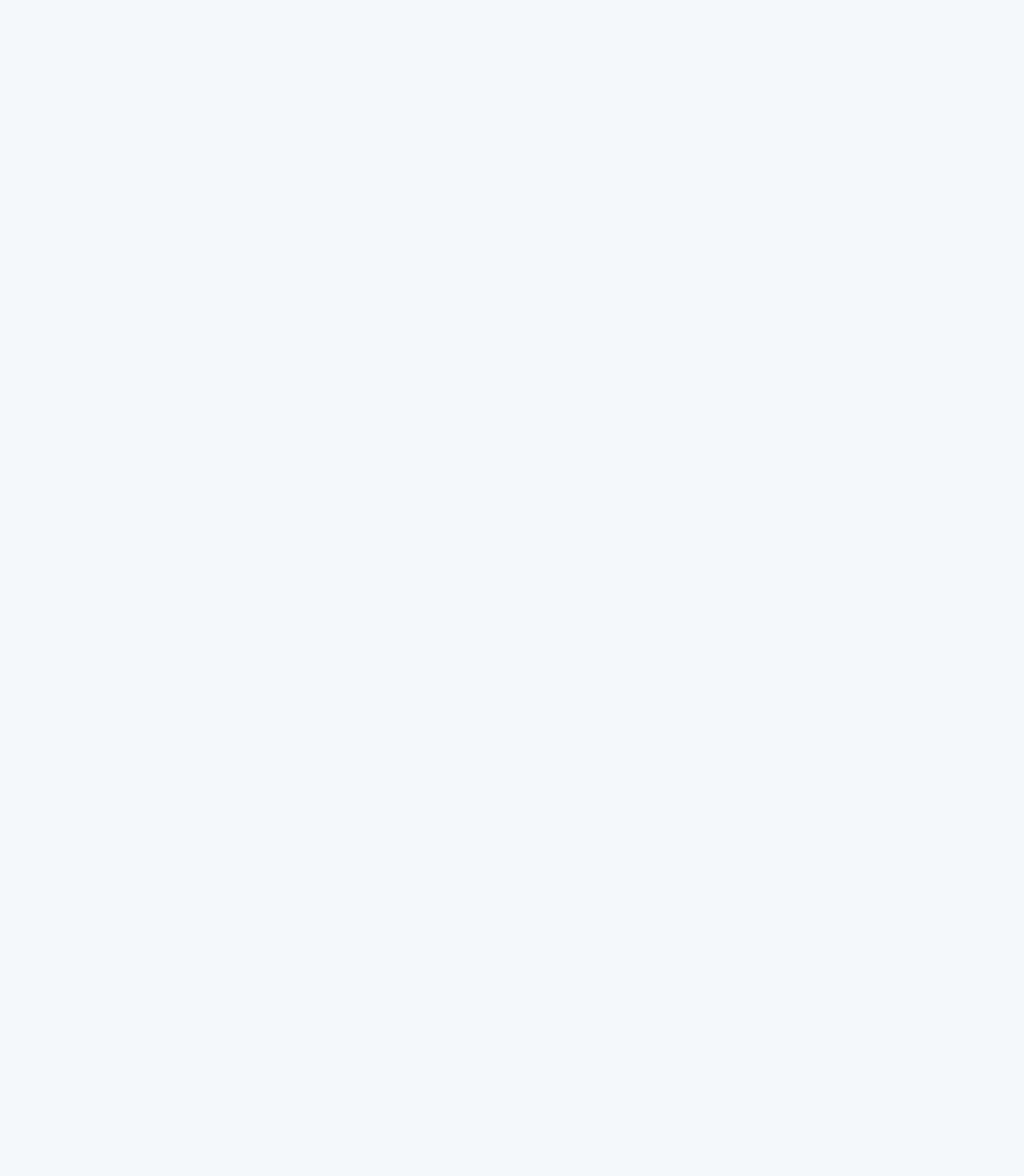
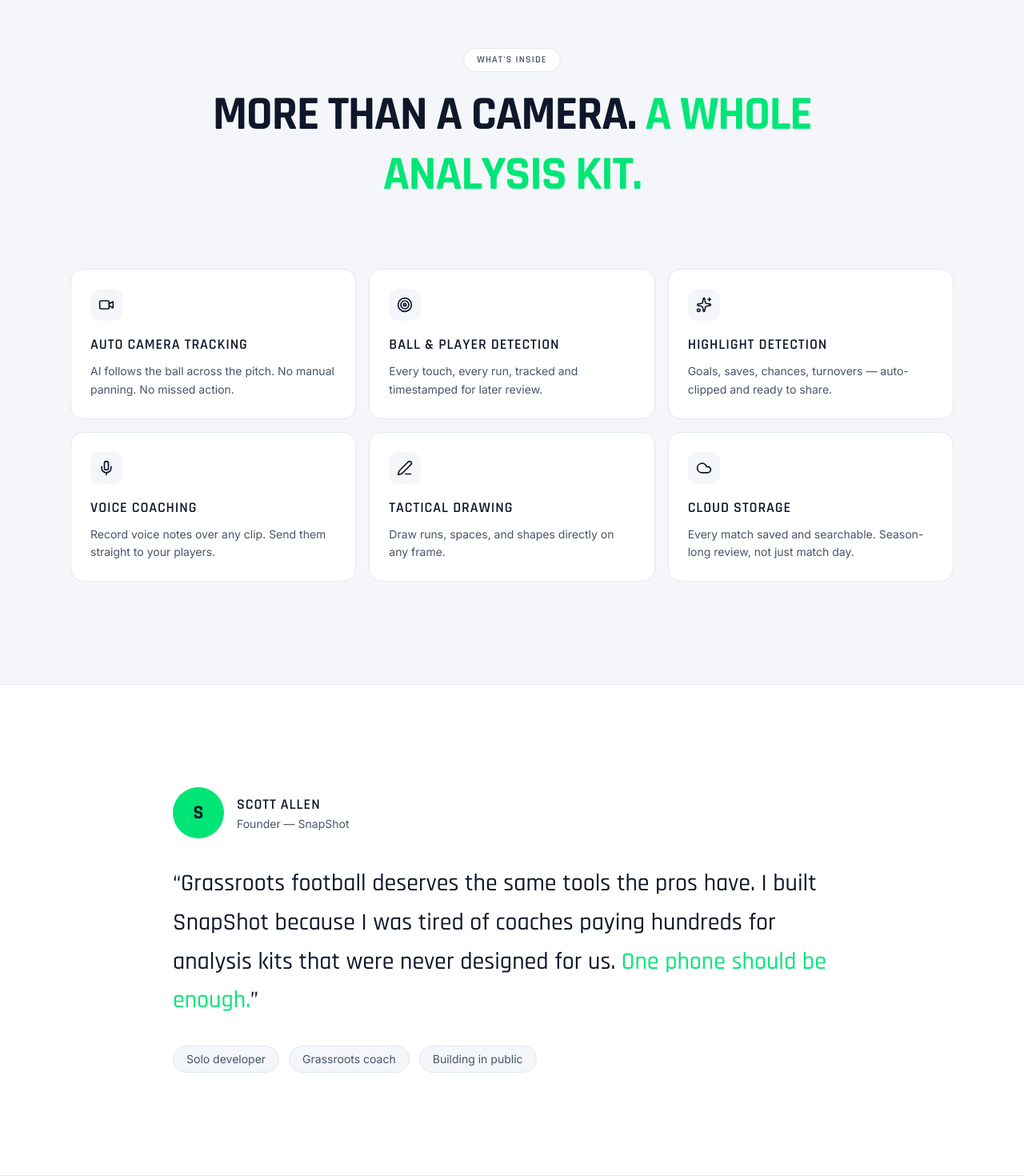
Before and after one commit to scottallen8903/snapshot-web, a Next.js app: page / in a window 1280 px wide. Shown: the part 3171-4641 px from the top of the page at 80% size. Before the commit the page ends 3103 px from the top, so only its background shows below. Built offline with nearby package versions, Linux system fonts and the light colour scheme.

Commit message:
Session 5: feature grid + founder story

```diff
--- a/app/page.tsx
+++ b/app/page.tsx
@@ -2,7 +2,7 @@
 
 import Image from "next/image";
 import { motion } from "motion/react";
-import { Camera, Zap, Share2 } from "lucide-react";
+import { Camera, Zap, Share2, Video, Target, Sparkles, Mic, PenLine, Cloud } from "lucide-react";
 
 export default function Home() {
   return (
@@ -175,6 +175,60 @@
           </div>
         </div>
       </section>
+      {/* Feature grid */}
+      <section id="features" className="mx-auto max-w-6xl px-6 py-32">
+        <motion.div
+          initial={{ opacity: 0, y: 24 }}
+          whileInView={{ opacity: 1, y: 0 }}
+          viewport={{ once: true, margin: "-100px" }}
+          transition={{ duration: 0.6 }}
+          className="mb-20 text-center"
+        >
+          <span className="mb-4 inline-block rounded-full border border-line bg-card px-4 py-1.5 font-display text-xs font-semibold uppercase tracking-widest text-ink-soft">What's inside</span>
+          <h2 className="mx-auto max-w-3xl font-display text-4xl font-bold uppercase leading-tight tracking-tight text-ink md:text-6xl">
+            More than a camera. <span className="text-brand">A whole analysis kit.</span>
+          </h2>
+        </motion.div>
+
+        <div className="grid grid-cols-1 gap-4 sm:grid-cols-2 lg:grid-cols-3">
+          <Feature icon={<Video className="h-5 w-5" />} title="Auto camera tracking" body="AI follows the ball across the pitch. No manual panning. No missed action." delay={0} />
+          <Feature icon={<Target className="h-5 w-5" />} title="Ball & player detection" body="Every touch, every run, tracked and timestamped for later review." delay={0.05} />
+          <Feature icon={<Sparkles className="h-5 w-5" />} title="Highlight detection" body="Goals, saves, chances, turnovers — auto-clipped and ready to share." delay={0.1} />
+          <Feature icon={<Mic className="h-5 w-5" />} title="Voice coaching" body="Record voice notes over any clip. Send them straight to your players." delay={0.15} />
+          <Feature icon={<PenLine className="h-5 w-5" />} title="Tactical drawing" body="Draw runs, spaces, and shapes directly on any frame." delay={0.2} />
+          <Feature icon={<Cloud className="h-5 w-5" />} title="Cloud storage" body="Every match saved and searchable. Season-long review, not just match day." delay={0.25} />
+        </div>
+      </section>
+
+      {/* Founder story */}
+      <section className="border-y border-line bg-card py-32">
+        <div className="mx-auto max-w-4xl px-6">
+          <motion.div
+            initial={{ opacity: 0, y: 24 }}
+            whileInView={{ opacity: 1, y: 0 }}
+            viewport={{ once: true, margin: "-100px" }}
+            transition={{ duration: 0.6 }}
+          >
+            <div className="mb-8 flex items-center gap-4">
+              <div className="flex h-16 w-16 items-center justify-center rounded-full bg-brand font-display text-2xl font-bold text-ink">S</div>
+              <div>
+                <div className="font-display text-lg font-semibold uppercase tracking-wider text-ink">Scott Allen</div>
+                <div className="text-sm text-ink-soft">Founder — SnapShot</div>
+              </div>
+            </div>
+
+            <blockquote className="font-display text-2xl leading-relaxed text-ink md:text-3xl">
+              &ldquo;Grassroots football deserves the same tools the pros have. I built SnapShot because I was tired of coaches paying hundreds for analysis kits that were never designed for us. <span className="text-brand">One phone should be enough.</span>&rdquo;
+            </blockquote>
+
+            <div className="mt-8 flex flex-wrap gap-3">
+              <span className="rounded-full border border-line bg-bg px-4 py-1.5 text-sm text-ink-soft">Solo developer</span>
+              <span className="rounded-full border border-line bg-bg px-4 py-1.5 text-sm text-ink-soft">Grassroots coach</span>
+              <span className="rounded-full border border-line bg-bg px-4 py-1.5 text-sm text-ink-soft">Building in public</span>
+            </div>
+          </motion.div>
+        </div>
+      </section>
     </main>
   );
 }
@@ -225,3 +279,19 @@
     </motion.div>
   );
 }
+
+function Feature({ icon, title, body, delay }: { icon: React.ReactNode; title: string; body: string; delay: number }) {
+  return (
+    <motion.div
+      initial={{ opacity: 0, y: 20 }}
+      whileInView={{ opacity: 1, y: 0 }}
+      viewport={{ once: true, margin: "-60px" }}
+      transition={{ duration: 0.5, delay, ease: "easeOut" }}
+      className="group rounded-2xl border border-line bg-card p-6 transition hover:border-brand hover:shadow-[0_0_30px_-10px_rgba(0,230,118,0.35)]"
+    >
+      <div className="mb-4 inline-flex h-10 w-10 items-center justify-center rounded-xl bg-bg text-ink transition group-hover:bg-brand">{icon}</div>
+      <h3 className="mb-2 font-display text-lg font-semibold uppercase tracking-wider text-ink">{title}</h3>
+      <p className="text-sm leading-relaxed text-ink-soft">{body}</p>
+    </motion.div>
+  );
+}
```
